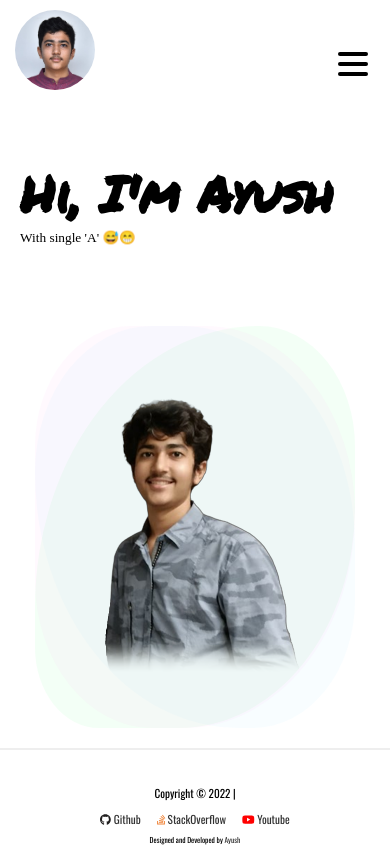
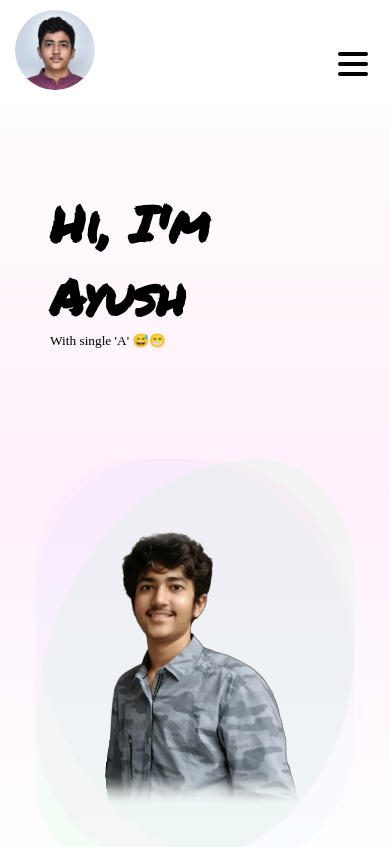
Before and after one commit to Ayush181005/Portfolio-Frontend, a React (Create React App) app: page / in a window 390 px wide. Shown: the top 847 px of the page. Built offline with nearby package versions, Linux system fonts and the light colour scheme; no server answers; a web font is replaced by a local one.

Commit message:
Improved Styling

```diff
--- a/src/components/CertificateComponent/Certificate.css
+++ b/src/components/CertificateComponent/Certificate.css
@@ -0,0 +1,15 @@
+@import url('https://fonts.googleapis.com/css2?family=Open+Sans&display=swap');
+
+.certificates-section {
+    padding: 50px 100px;
+    font-family: 'Open Sans', sans-serif;
+}
+
+.certificates-section .certificates-container h1 {
+    font-size: 50px;
+    margin-bottom: 30px;
+}
+
+.text-certificate-year {
+    margin-top: 20px;
+}
--- a/src/components/HomeComponent/Home.css
+++ b/src/components/HomeComponent/Home.css
@@ -3,6 +3,7 @@
 .intro-section {
     position: relative;
     padding: 10px 100px;
+    background: linear-gradient(#ffd2d210, #ffc3f53d, #ffdafd01);
 }
 
 .intro-container {
@@ -17,6 +18,9 @@
     display: flex;
     flex-direction: column;
     justify-content: center;
+    background-color: rgba(126, 112, 252, 0.05);
+    padding: 30px;
+    border-radius: 50% 46% 21% 46%;
 }
 
 .intro-section .content h1 {
@@ -81,8 +85,9 @@
     }
     .intro-container {
         flex-direction: column;
-        /* width: 100%; */
-        /* padding: 10px; */
+    }
+    .intro-section .content {
+        background: none;
     }
     .img-container {
         margin: auto;
```
